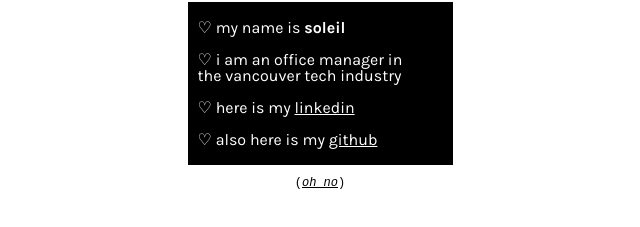
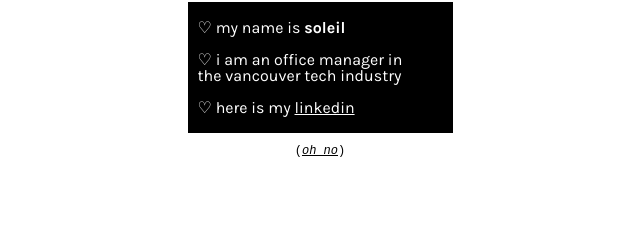
Before and after one commit to nocturnll/nocturnll.github.io, a plain HTML site: page index.html in a window 1280 px wide. Shown: the part 77-304 px from the top of the page, without its empty margins (320-960 px from the left). Drawn offline with Linux system fonts and the light colour scheme.

Commit message:
Update index.html

```diff
--- a/index.html
+++ b/index.html
@@ -12,7 +12,7 @@
 			<p>♡ my name is <strong>soleil</strong></p>
 			<p>♡ i am an office manager in <br>the vancouver tech industry</p>
 			<p>♡ here is my <a href="https://www.linkedin.com/in/soleil-carter-ab3093a4/" target="_blank">linkedin</a></p>
-			<p>♡ also here is my <a href="#" target="_blank">github</a></p>
+			<!-- <p>♡ also here is my <a href="#" target="_blank">github</a></p> -->
 		</div>
 	</div>
 		<p id="ohno">(<a href="./ohno/"><em>oh no</em></a>)</p>
```
